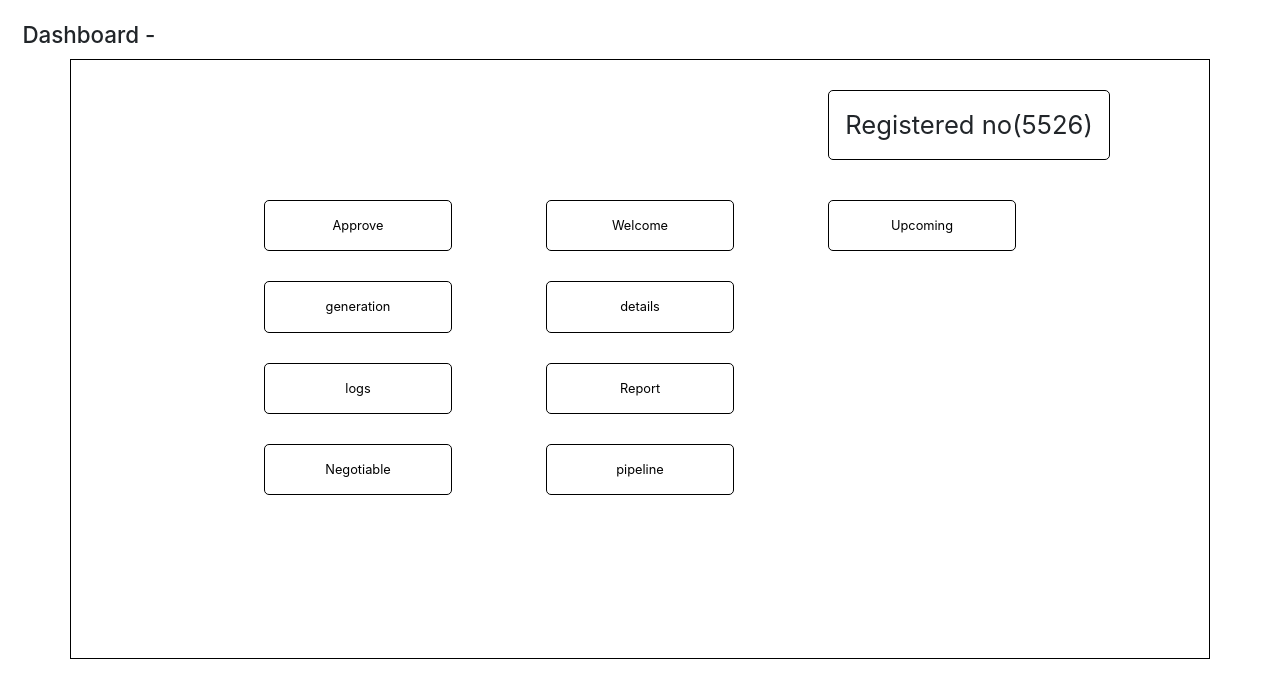
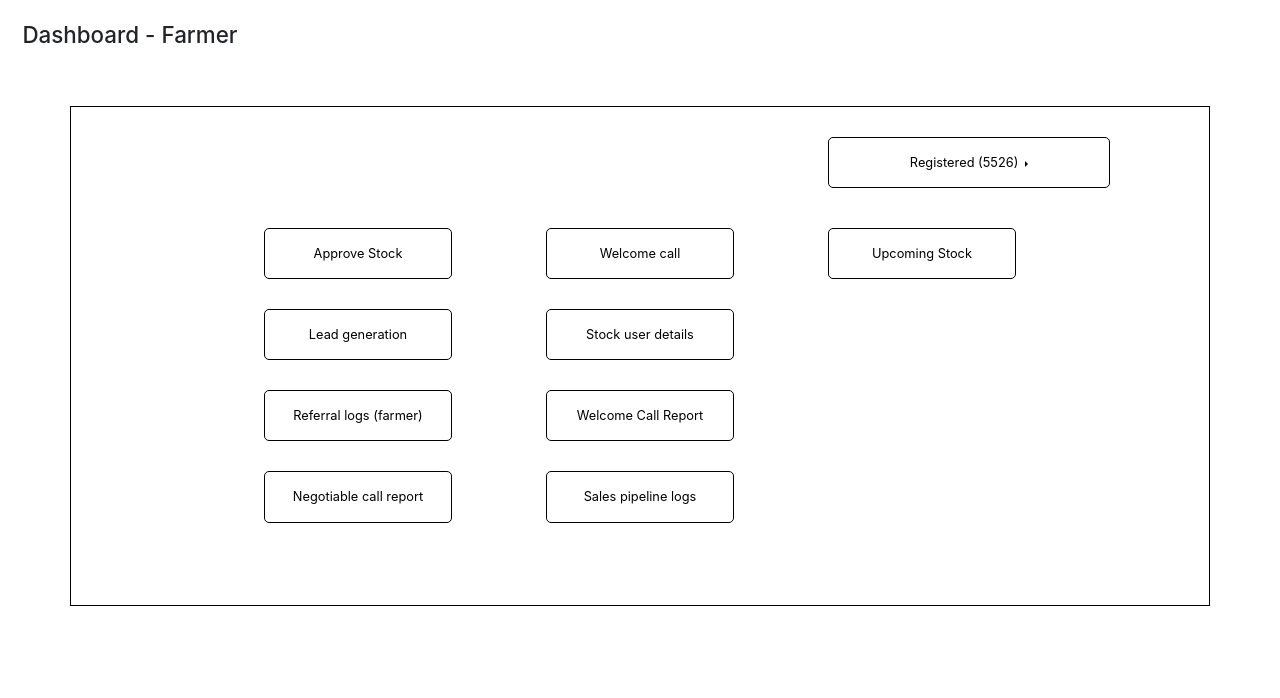
Before and after one commit to akshay-pise/template, a plain HTML site: page index.html in a window 1280 px wide. Drawn offline with nearby package versions, Linux system fonts and the light colour scheme.

Commit message:
dropdown added on registered button

```diff
--- a/index.html
+++ b/index.html
@@ -19,94 +19,91 @@
       </head>
       <body>
       <section class="container-fluid p-3">
-          <h3 class="m-1 p-2">Dashboard -</h3>
+        <h3 class="m-1 p-2">Dashboard - Farmer</h3>
         <div class="container contai-manual">
-
         <div class="col"></div>
-
         <div class="row1 row">
           <div class="col-8"></div>
-              <div class="col-3 hea row1 button-crwp">Registered no(5526)</div>
+          <div class="col-3 hea row1 button-crwp dropright dropdown show">
+            <a class="dropdown-toggle button" href="#" role="button" id="dropdownMenuLink" data-toggle="dropdown" aria-haspopup="true" aria-expanded="false">
+            Registered (5526)
+            </a>
+
+            <div class="dropdown-menu" aria-labelledby="dropdownMenuLink">
+              <a class="dropdown-item" href="#">Last Week</a>
+              <a class="dropdown-item" href="#">Last Month</a>
+              <a class="dropdown-item" href="#">Current Week</a>
+              <a class="dropdown-item" href="#">Current Month</a>
+              <a class="dropdown-item" href="#">Last 3 Month</a>
+              <a class="dropdown-item" href="#">Last 6 Month</a>
+              <a class="dropdown-item" href="#">Last 12 Month</a>
+              <a class="dropdown-item" href="#">till date</a>
+
+            </div>
+          </div>
+          <!--
+          <div class="col-3 hea row1 button-crwp">Registered (5526)</div> -->
         </div>
         <div class="col-4 bg-warning"></div>
-
         <div class="col"></div>
-
         <div class="row1 row">
-              <div class="col-2"></div>
+          <div class="col-2 "></div>
           <div class="col-2 button-crwp">
-                <a href="#" class="button">Approve </a>
+            <a href="#" class="button">Approve Stock</a>
           </div>
-              <div class="col-1"></div>
+          <div class="col-1 "></div>
           <div class="col-2 button-crwp">
-                <a href="#" class="button">Welcome </a>
+            <a href="#" class="button">Welcome call</a>
           </div>
-              <div class="col-1"></div>
+          <div class="col-1 "></div>
           <div class="col-2 button-crwp">
-                <a href="#" class="button">Upcoming </a>
+            <a href="#" class="button">Upcoming Stock</a>
           </div>
-              <div class="col-2"></div>
+          <div class="col-2 "></div>
+        </div>
+        <div class="col"></div>
+        <div class="row1 row">
+          <div class="col-2 "></div>
+          <div class="col-2 button-crwp">
+            <a href="../demo1-page2/index2.html" class="button">Lead generation</a>
+          </div>
+          <div class="col-1 "></div>
+          <div class="col-2 button-crwp">
+            <a href="#" class="button">Stock user details</a>
+          </div>
+          <div class="col-5 "></div>
+        </div>
+        <div class="col"></div>
+        <div class="row1 row">
+          <div class="col-2 "></div>
+          <div class="col-2 button-crwp">
+            <a href="#" class="button">Referral logs (farmer)</a>
+          </div>
+          <div class="col-1 "></div>
+          <div class="col-2 button-crwp">
+            <a href="#" class="button">Welcome Call Report</a>
+          </div>
+          <div class="col-5 "></div>
         </div>
 
         <div class="col"></div>
 
         <div class="row1 row">
-              <div class="col-2"></div>
+          <div class="col-2 "></div>
           <div class="col-2 button-crwp">
-                <a href="#" class="button">generation</a>
+            <a href="#" class="button">Negotiable call report</a>
           </div>
-              <div class="col-1"></div>
+          <div class="col-1 "></div>
           <div class="col-2 button-crwp">
-                <a href="#" class="button">details</a>
+            <a href="#" class="button">Sales pipeline logs</a>
           </div>
-              <div class="col-5"></div>
-            </div>
-
-            <div class="col"></div>
-
-            <div class="row1 row">
-              <div class="col-2"></div>
-              <div class="col-2 button-crwp">
-                <a href="#" class="button">logs</a>
-              </div>
-              <div class="col-1"></div>
-              <div class="col-2 button-crwp">
-                <a href="#" class="button">Report</a>
-              </div>
-              <div class="col-5"></div>
-            </div>
-            <div class="col"></div>
-            <div class="row1 row">
-              <div class="col-2"></div>
-              <div class="col-2 button-crwp">
-                <a href="#" class="button">Negotiable</a>
-              </div>
-              <div class="col-1"></div>
-              <div class="col-2 button-crwp">
-                <a href="#" class="button">pipeline</a>
-              </div>
-              <div class="col-5"></div>
-            </div>
+          <div class="col-5 "></div>
         </div>
       </section>
       <!-- Optional JavaScript -->
       <!-- jQuery first, then Popper.js, then Bootstrap JS -->
-        <script
-          src="https://code.jquery.com/jquery-3.3.1.slim.min.js"
-          integrity="sha384-q8i/X+965DzO0rT7abK41JStQIAqVgRVzpbzo5smXKp4YfRvH+8abtTE1Pi6jizo"
-          crossorigin="anonymous"
-        ></script>
-        <script
-          src="https://cdnjs.cloudflare.com/ajax/libs/popper.js/1.14.7/umd/popper.min.js"
-          integrity="sha384-UO2eT0CpHqdSJQ6hJty5KVphtPhzWj9WO1clHTMGa3JDZwrnQq4sF86dIHNDz0W1"
-          crossorigin="anonymous"
-        ></script>
-        <script
-          src="https://stackpath.bootstrapcdn.com/bootstrap/4.3.1/js/bootstrap.min.js"
-          integrity="sha384-JjSmVgyd0p3pXB1rRibZUAYoIIy6OrQ6VrjIEaFf/nJGzIxFDsf4x0xIM+B07jRM"
-          crossorigin="anonymous"
-        ></script>
+      <script src="https://code.jquery.com/jquery-3.3.1.slim.min.js" integrity="sha384-q8i/X+965DzO0rT7abK41JStQIAqVgRVzpbzo5smXKp4YfRvH+8abtTE1Pi6jizo" crossorigin="anonymous"></script>
+      <script src="https://cdnjs.cloudflare.com/ajax/libs/popper.js/1.14.7/umd/popper.min.js" integrity="sha384-UO2eT0CpHqdSJQ6hJty5KVphtPhzWj9WO1clHTMGa3JDZwrnQq4sF86dIHNDz0W1" crossorigin="anonymous"></script>
+      <script src="https://stackpath.bootstrapcdn.com/bootstrap/4.3.1/js/bootstrap.min.js" integrity="sha384-JjSmVgyd0p3pXB1rRibZUAYoIIy6OrQ6VrjIEaFf/nJGzIxFDsf4x0xIM+B07jRM" crossorigin="anonymous"></script>
     </body>
   </html>
-  </body>
-</html>
--- a/styles.css
+++ b/styles.css
@@ -5,7 +5,8 @@
 }
 .contai-manual {
   border: 1px solid black;
-  height: 600px;
+  height: 500px;
+  margin: 50px;
 }
 
 .row1 {
@@ -27,6 +28,7 @@
   font-size: 1.5vm;
   color: black;
   margin: auto;
+  width: 100px;
   text-align: center;
   text-decoration: none;
 }
```
Lines whose indentation alone changed are shown as unchanged.
